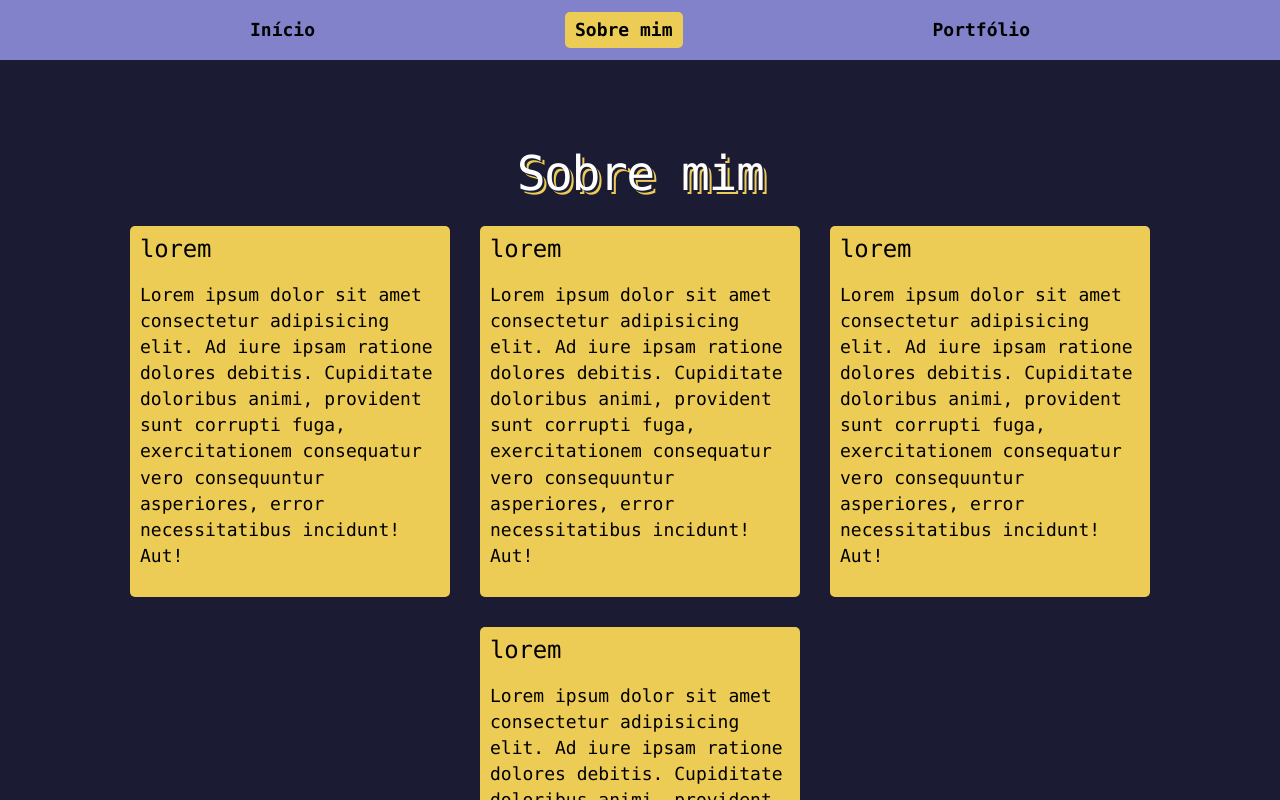
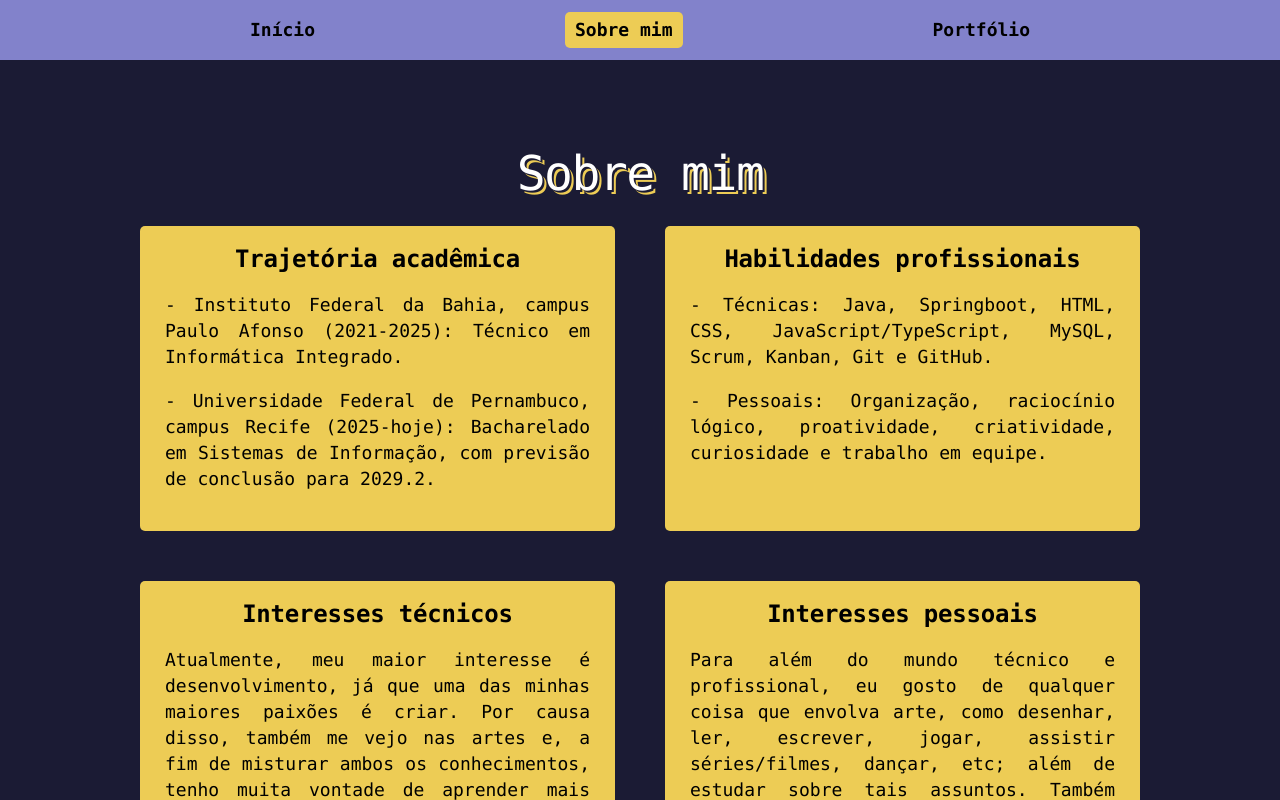
Before and after one commit to Clarinhaaa/minha-pagina-cin, a React (Vite) app: page /sobre-mim in a window 1280 px wide. Shown: the top 800 px of the page. Built offline with nearby package versions, Linux system fonts and the light colour scheme.

Commit message:
refactor: adiciona conteúdo no site

```diff
--- a/src/pages/Home.module.css
+++ b/src/pages/Home.module.css
@@ -7,9 +7,9 @@
 .infoBasica {
   display: flex;
   gap: 50px;
-  width: 50%;
-  margin: 30px 0;
+  width: 65%;
   align-items: center;
+  text-align: justify;
 
   img {
     width: 250px;
--- a/src/pages/Home.tsx
+++ b/src/pages/Home.tsx
@@ -1,15 +1,26 @@
 import styles from "./Home.module.css";
-import foto from "../assets/foto.png"
+import foto from "../assets/foto.png";
 
 function Home() {
   return (
     <section className={styles.homeContainer}>
       <h1>Ana Clara de Oliveira Cavalcante</h1>
-      <h2>Sistemas de Informação (2° período)</h2>
-
       <article className={styles.infoBasica}>
         <img src={foto} alt="Foto minha" />
-        <p>Lorem ipsum dolor sit amet, consectetur adipisicing elit. Atque ullam deserunt temporibus aspernatur! Tempora voluptatem numquam quos, molestias ex veniam laudantium nostrum perspiciatis ipsam repellendus a voluptatum labore? Recusandae, nobis.</p>
+        <p>
+          Olá! Sou aluna do Bacharelado em Sistemas de Informação do Centro de
+          Informática e estou no 2° período; também sou Técnica em Informática
+          pelo Instituto Federal da Bahia (IFBA). Meu interesse pela tecnologia
+          surgiu mais ou menos durante minha pré-adolescência, especialmente
+          pela programação. Agora, almejo a melhoria contínua nessa área e
+          aproveitar o máximo que conseguir deste curso para que eu possa ser
+          uma boa profissional, seja como contratada, ou em projetos
+          pessoais.
+          <br />
+          <br />
+          Neste site estão algumas informações sobre mim, tanto pessoais como
+          acadêmicas/profissionais e minhas produções.
+        </p>
       </article>
     </section>
   );
--- a/src/pages/Portfolio.module.css
+++ b/src/pages/Portfolio.module.css
@@ -11,17 +11,26 @@
     color: #000;
     font-weight: bold;
   }
+
+  img {
+    width: 550px;
+  }
 }
 
 .projetos {
   display: flex;
   flex-direction: row;
   flex-wrap: wrap;
-  gap: 30px;
+  gap: 80px;
   justify-content: center;
 }
 
 .projetoUnico {
-    width: 500px;
+    width: 600px;
     text-align: center;
 }
+
+.linksProjeto {
+  display: flex;
+  justify-content: center;
+}
--- a/src/pages/Portfolio.tsx
+++ b/src/pages/Portfolio.tsx
@@ -1,4 +1,6 @@
 import styles from "./Portfolio.module.css";
+import protStayfe from "../assets/prototipo-stayfe.png";
+import protCadus from "../assets/prototipo-cadus.png";
 
 function Portfolio() {
   interface Projeto {
@@ -16,18 +18,23 @@ function Portfolio() {
     {
       id: 1,
       nome: "Stayfe",
-      descricao: "lorem ipsum",
-      imagem: "",
+      descricao:
+        "Projeto para a disciplina de Concepção de Artefatos Digitais com o professor Gusto, desenvolvido em equipe com Albert Santos, Bernardo Belfort, Edísio Uchôa, Gabriel Cássio e Victor Lemos. Consiste em um aplicativo que gera um mapa interativo, focado em dispositivos móveis, no qual o usuário pode registrar alguma ocorrência que tenha comprometido a sua segurança ou a de outrém na respectiva localização, dessa forma, outras pessoas poderão ver e se precaver na hora de sair de casa. Ele procura resolver o problema da insegurança que muitras pessoas sentem ao caminharem pela cidade de Recife, principalmente à noite, além de mitigar o preconceito sobre as regiões mais pobres, conscientizando a população de que o perigo pode acontecer em qualquer bairro.",
+      imagem: protStayfe,
       tecnologias: "Miro, ChatGPT, Lovable",
       prototipo: "https://stayfe.online/map",
+      observacao: "O Stayfe não tem um repositório no GitHub, pois o projeto requeria apenas um protótipo funcional."
     },
     {
       id: 2,
       nome: "Cadus",
-      descricao: "lorem ipsum",
-      imagem: "",
-      tecnologias: "Jira, Claude Code, Lovable, React + Vite, TypeScript",
-      observacao: "O repositório deste projeto está em produção!"
+      descricao:
+        "Projeto para a disciplina de Desenvolvimento de Software com os professores Kiev Gama e Vinícius Cardoso, que está sendo desenvolvido em equipe com Alex Mayrinck, Bernardo Belfort, Edísio Uchôa, Francisco Faustino, Gabriel Cássio, Rafael Samico e Victor Lemos. Ele é um site que serve de ponte entre o paciente encaminhado às clínicas-escola da UFPE e as próprias instituições, fornecendo o contato inicial através de um formulário no qual o paciente informa sua queixa e é devidamente associado à melhor clínica que possa recebê-lo, como se fosse um processo de triagem digitalizado. Depois disso, o profissional pode ter acesso às informações médicas do paciente antes do seu atendimento.",
+      imagem: protCadus,
+      tecnologias:
+        "Jira, Claude, Lovable, React + Vite (HTML, CSS e TypeScript)",
+      prototipo: "https://cadus-facil-login.lovable.app/",
+      observacao: "O repositório deste projeto está em produção!",
     },
   ];
 
@@ -43,7 +50,7 @@ function Portfolio() {
               src={proj.imagem}
               alt={`Imagem do protótipo do ${proj.nome}`}
             />
-            <p>Tencologias: {proj.tecnologias}</p>
+            <p>Tencologias: {proj.tecnologias}.</p>
             <div className={styles.linksProjeto}>
               {proj.prototipo && (
                 <a href={proj.prototipo} target="_blank">
@@ -55,10 +62,8 @@ function Portfolio() {
                   GitHub
                 </a>
               )}
-              {proj.observacao && (
-                <em>{proj.observacao}</em>
-              )}
             </div>
+            {proj.observacao && <em>{proj.observacao}</em>}
           </article>
         ))}
       </section>
--- a/src/pages/SobreMim.module.css
+++ b/src/pages/SobreMim.module.css
@@ -6,25 +6,30 @@
 
 .infos {
   display: flex;
-  flex-direction: row;
   flex-wrap: wrap;
-  gap: 30px;
+  gap: 50px;
   justify-content: center;
 }
 
 .textBlock {
-  width: 300px;
+  width: 425px;
   background-color: var(--accent-color);
-  padding: 10px;
+  padding: 20px 25px;
   border-radius: 5px;
-  transition: box-shadow .3s;
+  transition: box-shadow 0.3s;
+  text-align: justify;
 
   h2,
   p {
     color: #000;
   }
+
+  h2 {
+    text-align: center;
+    font-weight: bold;
+  }
 }
 
 .textBlock:hover {
-    box-shadow: 5px 5px #fff;
+  box-shadow: 5px 5px #fff;
 }
--- a/src/pages/SobreMim.tsx
+++ b/src/pages/SobreMim.tsx
@@ -7,39 +7,47 @@ function SobreMim() {
 
       <section className={styles.infos}>
         <article className={styles.textBlock}>
-          <h2>lorem</h2>
+          <h2>Trajetória acadêmica</h2>
           <p>
-            Lorem ipsum dolor sit amet consectetur adipisicing elit. Ad iure
-            ipsam ratione dolores debitis. Cupiditate doloribus animi, provident
-            sunt corrupti fuga, exercitationem consequatur vero consequuntur
-            asperiores, error necessitatibus incidunt! Aut!
+            - Instituto Federal da Bahia, campus Paulo Afonso (2021-2025):
+            Técnico em Informática Integrado.
+          </p>
+          <p>
+            - Universidade Federal de Pernambuco, campus Recife (2025-hoje):
+            Bacharelado em Sistemas de Informação, com previsão de conclusão
+            para 2029.2.
           </p>
         </article>
         <article className={styles.textBlock}>
-          <h2>lorem</h2>
+          <h2>Habilidades profissionais</h2>
           <p>
-            Lorem ipsum dolor sit amet consectetur adipisicing elit. Ad iure
-            ipsam ratione dolores debitis. Cupiditate doloribus animi, provident
-            sunt corrupti fuga, exercitationem consequatur vero consequuntur
-            asperiores, error necessitatibus incidunt! Aut!
+            - Técnicas: Java, Springboot, HTML, CSS, JavaScript/TypeScript,
+            MySQL, Scrum, Kanban, Git e GitHub.
+          </p>
+          <p>
+            - Pessoais: Organização, raciocínio lógico, proatividade,
+            criatividade, curiosidade e trabalho em equipe.
           </p>
         </article>
         <article className={styles.textBlock}>
-          <h2>lorem</h2>
+          <h2>Interesses técnicos</h2>
           <p>
-            Lorem ipsum dolor sit amet consectetur adipisicing elit. Ad iure
-            ipsam ratione dolores debitis. Cupiditate doloribus animi, provident
-            sunt corrupti fuga, exercitationem consequatur vero consequuntur
-            asperiores, error necessitatibus incidunt! Aut!
+            Atualmente, meu maior interesse é desenvolvimento, já que uma das
+            minhas maiores paixões é criar. Por causa disso, também me vejo nas
+            artes e, a fim de misturar ambos os conhecimentos, tenho muita
+            vontade de aprender mais sobre o desenvolvimento de jogos,
+            especificamente. Contudo, tenho notado a importância de estudar mais
+            sobre gestão de projetos e equipes, o que não é o foco agora.
           </p>
         </article>
         <article className={styles.textBlock}>
-          <h2>lorem</h2>
+          <h2>Interesses pessoais</h2>
           <p>
-            Lorem ipsum dolor sit amet consectetur adipisicing elit. Ad iure
-            ipsam ratione dolores debitis. Cupiditate doloribus animi, provident
-            sunt corrupti fuga, exercitationem consequatur vero consequuntur
-            asperiores, error necessitatibus incidunt! Aut!
+            Para além do mundo técnico e profissional, eu gosto de qualquer
+            coisa que envolva arte, como desenhar, ler, escrever, jogar,
+            assistir séries/filmes, dançar, etc; além de estudar sobre tais
+            assuntos. Também gosto de pesquisar sobre mitologias antigas,
+            sobretudo a grega e romana, e sobre o espaço.
           </p>
         </article>
       </section>
```
Also changed, not shown: src/assets/prototipo-cadus.png (added), src/assets/prototipo-stayfe.png (added).
